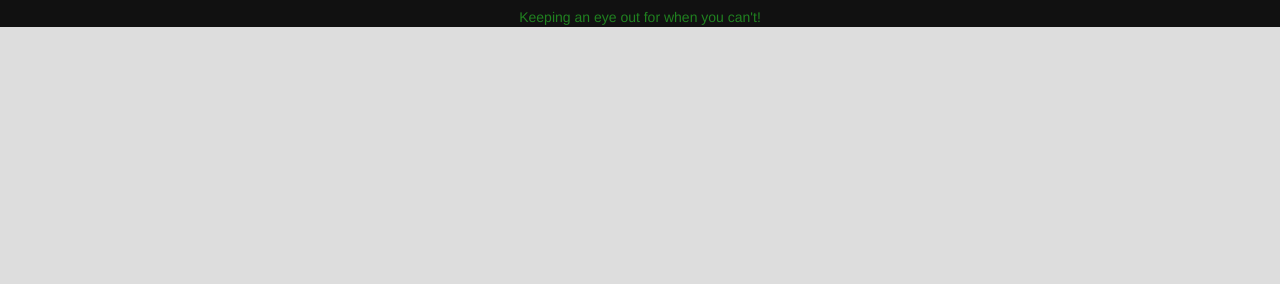
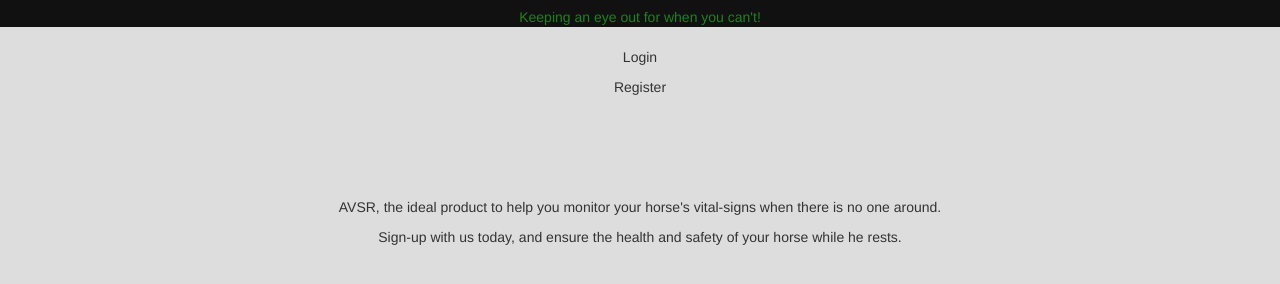
Before and after one commit to hyprstack/animal-vital-sign-reader, a website: page index.html in a window 1280 px wide. Shown: the part 116-400 px from the top of the page. Drawn offline with nearby package versions, Linux system fonts and the light colour scheme.

Commit message:
adds to index.html

```diff
--- a/index.html
+++ b/index.html
@@ -26,5 +26,27 @@
         <p id="company-moto" class="header-descriptions">Keeping an eye out for when you can't!</p>
     </header>
 
+    <div id="login-register-section">
+        <section id="login-section">
+            <p class="login-register-notices">
+                Login
+            </p>
+        </section>
+        <section id="register-section">
+            <p class="login-register-notices">
+                Register
+            </p>
+        </section>
+    </div>
+
+    <div id="company-description-section">
+        <p id="catchphrase">
+            AVSR, the ideal product to help you monitor your horse's vital-signs when there is no one around.
+        </p>
+        <p id="hookphrase">
+            Sign-up with us today, and ensure the health and safety of your horse while he rests.
+        </p>
+    </div>
+
 </body>
 </html>
--- a/lib/styles/main.css
+++ b/lib/styles/main.css
@@ -10,3 +10,28 @@ header#page-header {
     margin-right: auto;
     text-align: center;
 }
+
+div#login-register-section {
+    margin-top: 2rem;
+    margin-left: auto;
+    margin-right: auto;
+}
+
+section#login-section {
+    margin-left: auto;
+    margin-right: auto;
+    text-align: center;
+}
+
+section#register-section {
+    margin-left: auto;
+    margin-right: auto;
+    text-align: center;
+}
+
+div#company-description-section {
+    clear: both;
+    margin-top: 10rem;
+    margin-bottom: 5rem;
+    text-align: center;
+}
```
